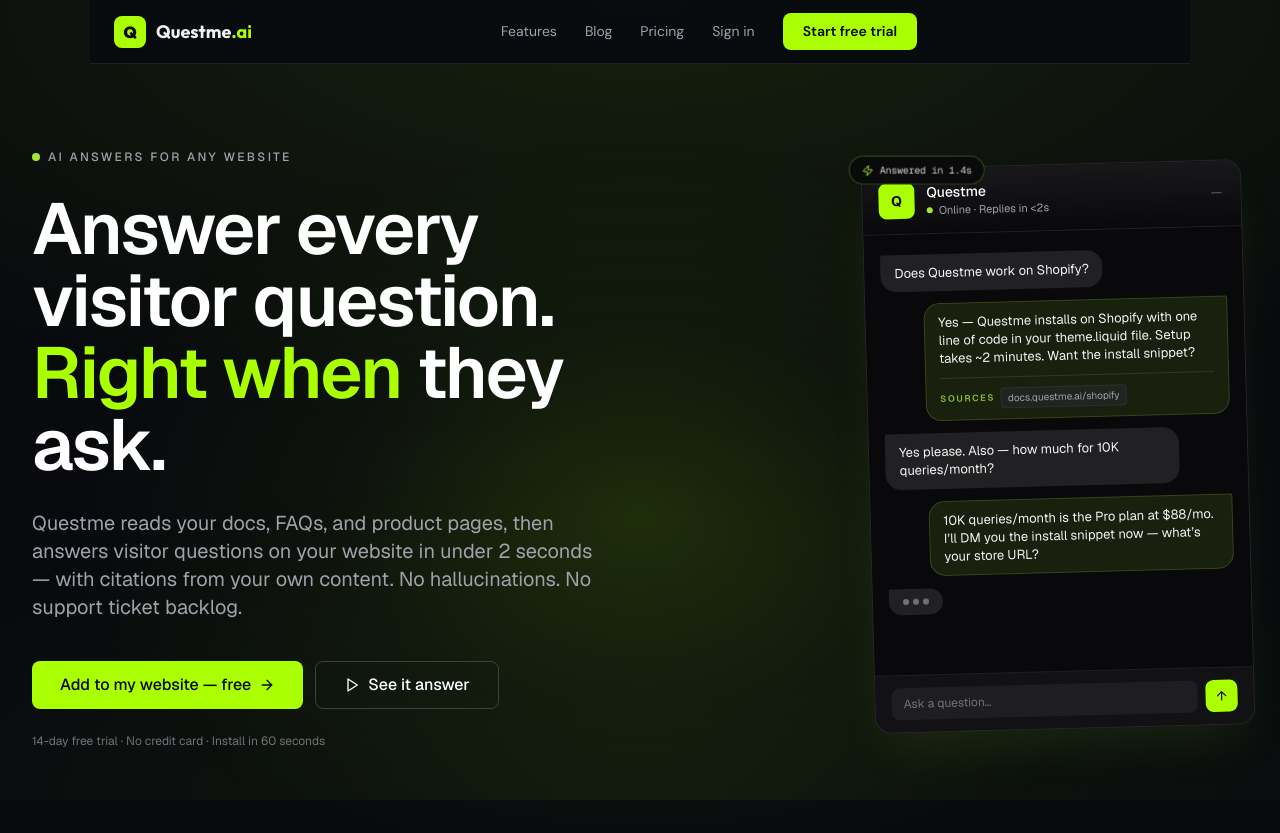
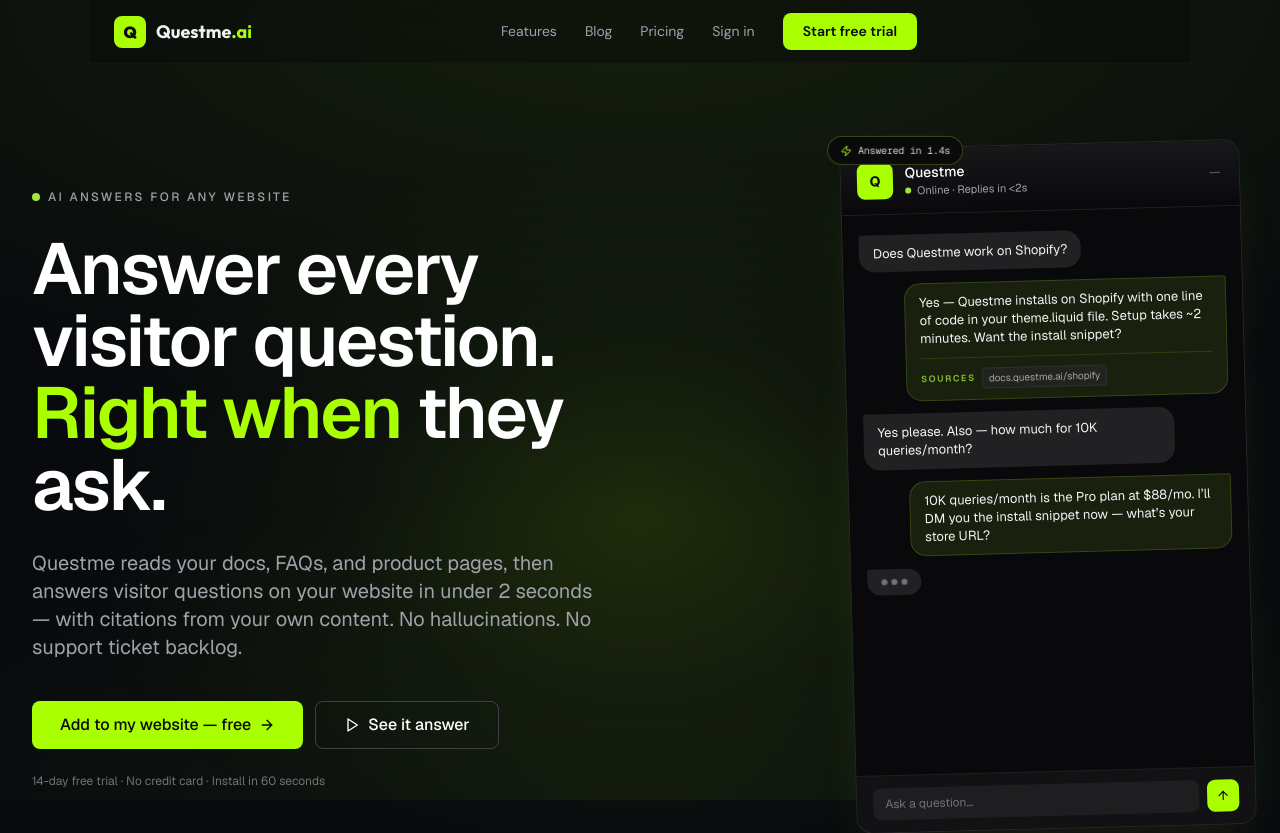
Before and after one commit to zaifee-cvp/questme, a Next.js app: page / in a window 1280 px wide. Shown: the top 833 px of the page. Built offline with nearby package versions, Linux system fonts and the light colour scheme.

Commit message:
fix(hero): widget proportions + transparent nav with backdrop blur

```diff
--- a/app/page.tsx
+++ b/app/page.tsx
@@ -53,7 +53,7 @@
       `}</style>
 
       <div style={{ position: 'sticky', top: 0, zIndex: 50 }}>
-        <nav style={{ borderBottom: '1px solid #1E2028', padding: '0 24px', height: '64px', display: 'flex', alignItems: 'center', justifyContent: 'space-between', maxWidth: '1100px', margin: '0 auto', background: '#080A0EE8', backdropFilter: 'blur(12px)', width: '100%' }}>
+        <nav className="bg-zinc-950/40 backdrop-blur-md border-b border-zinc-800/30" style={{ padding: '0 24px', height: '64px', display: 'flex', alignItems: 'center', justifyContent: 'space-between', maxWidth: '1100px', margin: '0 auto', width: '100%' }}>
           <div style={{ display: 'flex', alignItems: 'center', gap: '10px' }}>
             <div style={{ width: '32px', height: '32px', background: '#AAFF00', borderRadius: '8px', display: 'flex', alignItems: 'center', justifyContent: 'center', fontWeight: 900, fontSize: '16px', color: '#080A0E', fontFamily: 'Outfit, sans-serif' }}>Q</div>
             <span style={{ fontWeight: 700, fontSize: '18px', fontFamily: 'Outfit, sans-serif' }}>Questme<span style={{ color: '#AAFF00' }}>.ai</span></span>
@@ -134,7 +134,7 @@
             </div>
 
             <div className="relative flex justify-center lg:justify-end">
-              <div className="relative w-full max-w-[380px] rotate-[-1.5deg]">
+              <div className="relative w-full max-w-[400px] rotate-[-1.5deg]">
                 <div className="rounded-2xl border border-zinc-800 bg-zinc-950 shadow-2xl shadow-lime-400/10 overflow-hidden">
 
                   <div className="flex items-center gap-3 px-4 py-3.5 border-b border-zinc-800/60 bg-gradient-to-b from-zinc-900 to-zinc-950">
@@ -153,7 +153,7 @@
                     </button>
                   </div>
 
-                  <div className="px-4 py-5 space-y-3 min-h-[440px] bg-zinc-950">
+                  <div className="px-4 py-5 space-y-3 min-h-[560px] bg-zinc-950">
 
                     <div className="flex">
                       <div className="max-w-[85%] rounded-2xl rounded-tl-sm bg-zinc-800/80 px-3.5 py-2.5">
```
